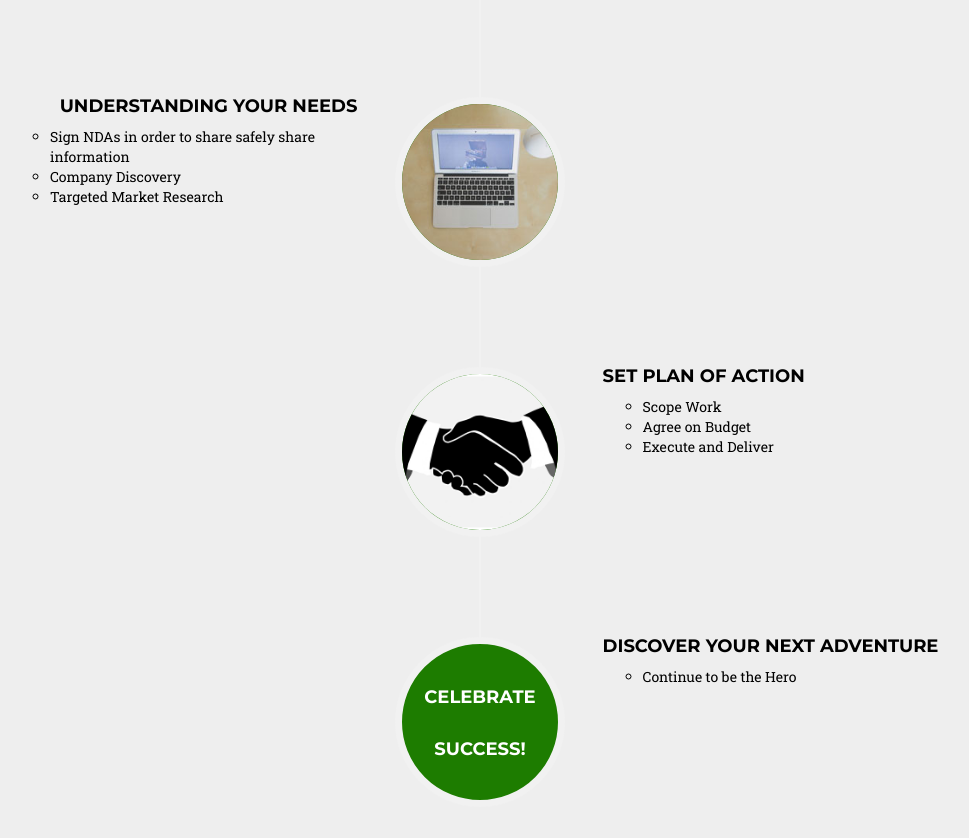
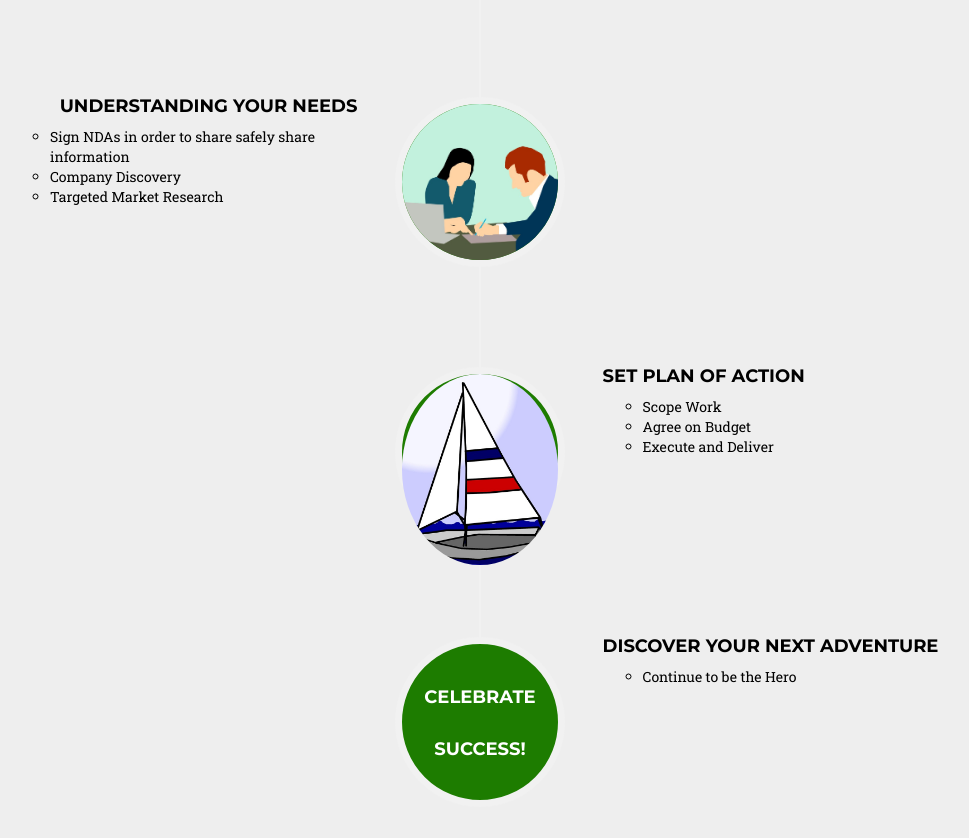
Before and after one commit to graftinglegacy/graftinglegacy.github.io, a website: page index.html in a window 1280 px wide. Shown: the part 4706-5544 px from the top of the page, without its empty margins (160-1129 px from the left). Drawn offline with nearby package versions, Linux system fonts and the light colour scheme; a web font is replaced by a local one.

Commit message:
process pics

```diff
--- a/index.html
+++ b/index.html
@@ -398,7 +398,7 @@
                         </li>
                         <li>
                             <div class="timeline-image">
-                                <img class="img-circle img-responsive" src="img/about/3.jpg" alt="">
+                                <img class="img-circle img-responsive" src="img/process/understanding needs.jpeg" alt="">
                             </div>
                             <div class="timeline-panel">
                                 <div class="timeline-heading">
@@ -417,7 +417,7 @@
                         </li>
                         <li class="timeline-inverted">
                             <div class="timeline-image">
-                                <img class="img-circle img-responsive" src="img/about/4.jpg" alt="">
+                                <img class="img-circle img-responsive" src="img/process/sailboat.jpg" alt="">
                             </div>
                             <div class="timeline-panel">
                                 <div class="timeline-heading">
```
